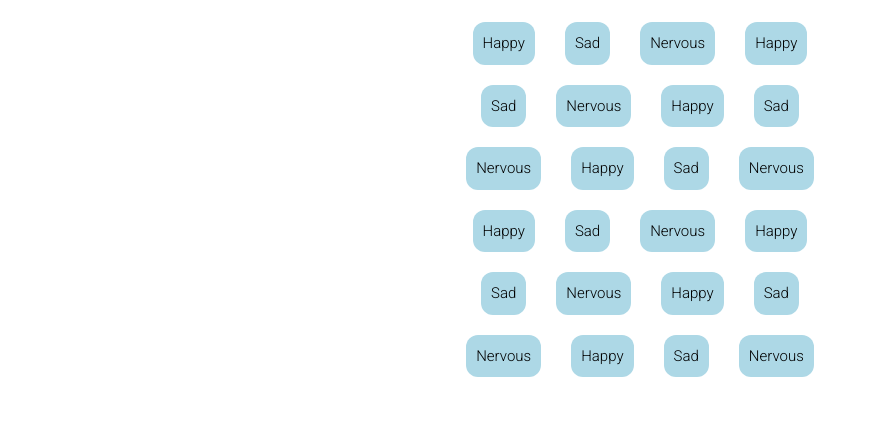
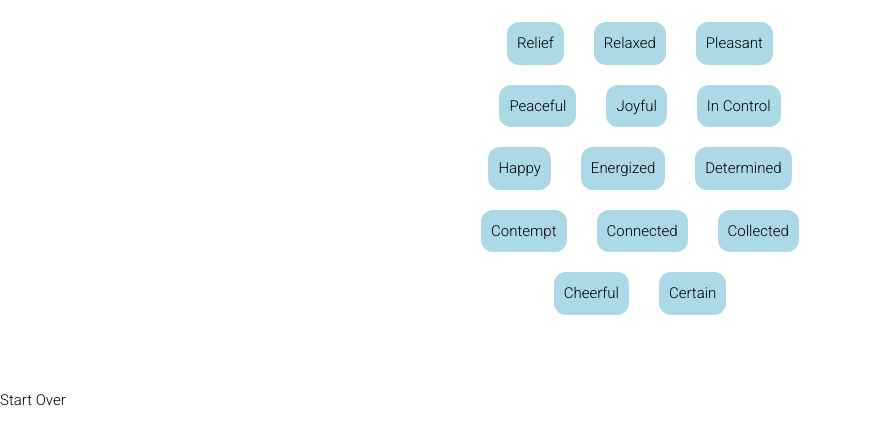
Before and after one commit to darrinland/Sanos, a plain HTML site: page public/index.html in a window 1280 px wide. Shown: the part 80-524 px from the top of the page, without its empty margins (0-876 px from the left). Drawn offline with nearby package versions, Linux system fonts and the light colour scheme.

Commit message:
Add JS rendering for workflow.

```diff
--- a/public/index.html
+++ b/public/index.html
@@ -6,43 +6,13 @@
 		/>
 		<link rel="stylesheet" href="https://www.w3schools.com/w3css/4/w3.css" />
 		<link href="styles/main.css" rel="stylesheet" />
+
+		<script src="scripts/main.js"></script>
 	</head>
 	<body>
 		<div class="content">
-			<div
-				id="content-container"
-				class="w3-container w3-center w3-animate-opacity"
-			>
-				<div class="emotion-selector-container">
-					<div class="question-prompt">Right now I feel:</div>
-					<div class="emotion-options">
-						<div class="emotion">Happy</div>
-						<div class="emotion">Sad</div>
-						<div class="emotion">Nervous</div>
-						<div class="emotion">Happy</div>
-						<div class="emotion">Sad</div>
-						<div class="emotion">Nervous</div>
-						<div class="emotion">Happy</div>
-						<div class="emotion">Sad</div>
-						<div class="emotion">Nervous</div>
-						<div class="emotion">Happy</div>
-						<div class="emotion">Sad</div>
-						<div class="emotion">Nervous</div>
-						<div class="emotion">Happy</div>
-						<div class="emotion">Sad</div>
-						<div class="emotion">Nervous</div>
-						<div class="emotion">Happy</div>
-						<div class="emotion">Sad</div>
-						<div class="emotion">Nervous</div>
-						<div class="emotion">Happy</div>
-						<div class="emotion">Sad</div>
-						<div class="emotion">Nervous</div>
-						<div class="emotion">Happy</div>
-						<div class="emotion">Sad</div>
-						<div class="emotion">Nervous</div>
-					</div>
-				</div>
-			</div>
+			<div id="content-container" class="w3-container w3-center"></div>
 		</div>
+		<div onclick="start()">Start Over</div>
 	</body>
 </html>
--- a/public/scripts/main.js
+++ b/public/scripts/main.js
@@ -0,0 +1,90 @@
+let emotions = [
+	"Relief",
+	"Relaxed",
+	"Pleasant ",
+	"Peaceful",
+	"Joyful",
+	"In Control",
+	"Happy",
+	"Energized",
+	"Determined",
+	"Contempt",
+	"Connected",
+	"Collected",
+	"Cheerful",
+	"Certain"
+];
+
+let endEmotions = [
+	"Relief",
+	"Relaxed",
+	"Pleasant ",
+	"Peaceful",
+	"Joyful",
+	"In Control",
+	"Happy",
+	"Energized",
+	"Determined",
+	"Contempt",
+	"Connected",
+	"Collected",
+	"Cheerful",
+	"Certain"
+];
+
+let filteredEndEmotions = endEmotions;
+
+window.onload = () => {
+	start();
+};
+
+function start() {
+	clearPage();
+	let startHtml = "";
+	startHtml =
+		startHtml +
+		`<div class="emotion-selector-container w3-animate-opacity">
+								<div class="question-prompt">Right now I feel:</div>
+								<div class="emotion-options">`;
+
+	emotions.forEach(emotion => {
+		startHtml =
+			startHtml +
+			`<div class="emotion" onclick="onStartEmotionSelected('${emotion}')">${emotion}</div>`;
+	});
+
+	startHtml = startHtml + `</div></div>`;
+	document.getElementById("content-container").innerHTML = startHtml;
+	//foreach emotion create an emotion
+}
+
+function onStartEmotionSelected(startEmotion) {
+	let html = `<div>Right now I feel ${startEmotion}.</div>`;
+	html =
+		html +
+		`<div class="emotion-selector-container w3-animate-opacity">
+								<div class="question-prompt">But I want to feel:</div>
+								<div class="emotion-options">`;
+
+	filteredEndEmotions = filteredEndEmotions.filter(x => x != startEmotion);
+	filteredEndEmotions.forEach(endEmotion => {
+		html =
+			html +
+			`<div class="emotion" onclick="onEndEmotionSelected('${startEmotion}', '${endEmotion}')">${endEmotion}</div>`;
+	});
+
+	html = html + `</div></div>`;
+
+	document.getElementById("content-container").innerHTML = html;
+}
+
+function onEndEmotionSelected(startEmotion, endEmotion) {
+	let html = `<div class="w3-animate-opacity"><div>Right now I feel ${startEmotion}.</div><div>But I want to feel ${endEmotion}.</div></div>`;
+
+	document.getElementById("content-container").innerHTML = html;
+}
+
+function clearPage() {
+	document.getElementById("content-container").innerHTML = "";
+	filteredEndEmotions = endEmotions;
+}
```
